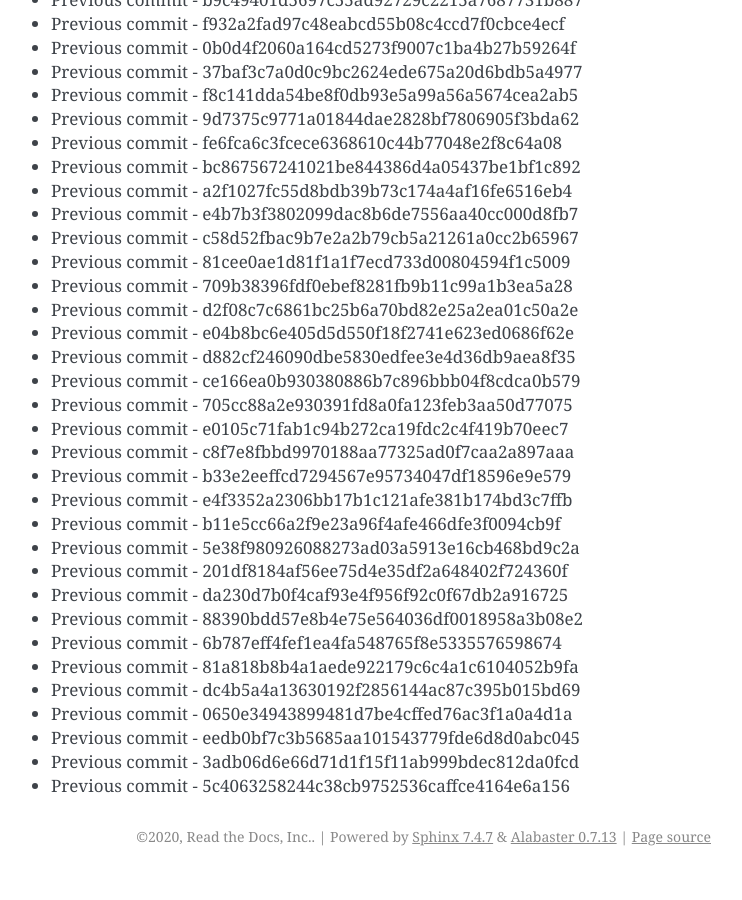
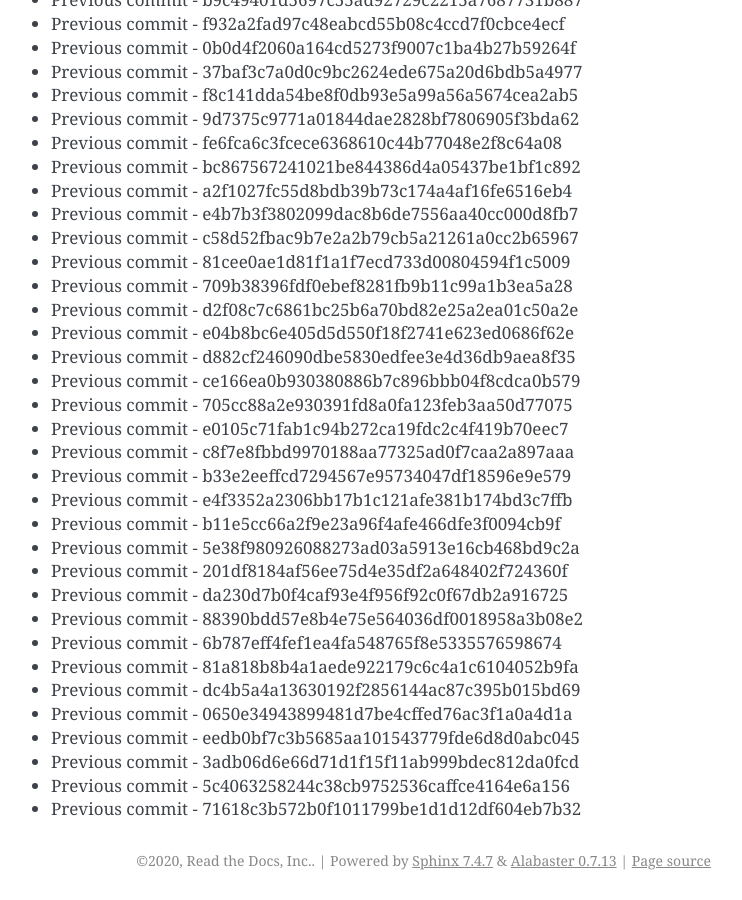
Before and after one commit to readthedocs/rtd-git-stresstest, a Sphinx documentation site: the page built from docs/updates.rst, in a window 1280 px wide and 900 px high, scrolled down 84801 px. Shown: the whole window, without its empty margins (399-1141 px from the left). Built offline with Sphinx 7.4.7, drawn with Linux system fonts in a browser that asks for light colours; before the commit the page ends 85677 px from its top, so only the background shows below that.

Commit message:
Generating commit from previous: 71618c3b572b0f1011799be1d1d12df604eb7b32

```diff
--- a/docs/updates.rst
+++ b/docs/updates.rst
@@ -3595,3 +3595,4 @@ It can be tested for any performance characteristics.
 * Previous commit - eedb0bf7c3b5685aa101543779fde6d8d0abc045
 * Previous commit - 3adb06d6e66d71d1f15f11ab999bdec812da0fcd
 * Previous commit - 5c4063258244c38cb9752536caffce4164e6a156
+* Previous commit - 71618c3b572b0f1011799be1d1d12df604eb7b32
```
